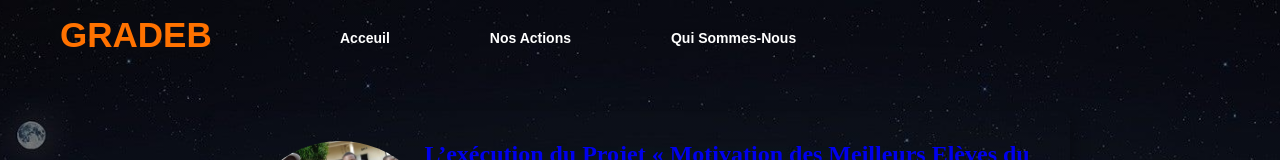
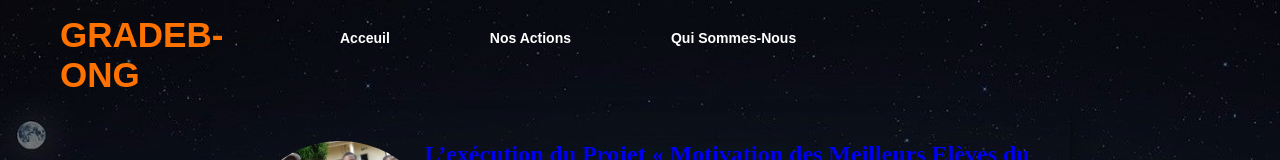
Before and after one commit to GRADEB-ONG/Gradeb, a plain HTML site: page action.html in a window 1280 px wide. Shown: the top 160 px of the page. Drawn offline with nearby package versions, Linux system fonts and the light colour scheme.

Commit message:
Update action.html

```diff
--- a/action.html
+++ b/action.html
@@ -9,7 +9,7 @@
     <div class="main">
         <div class="navbar">
             <div class="icon">
-                <a href="index.html "><h2 class="logo">GRADEB</h2></a>
+                <a href="index.html "><h2 class="logo">GRADEB-ONG</h2></a>
             </div>
 
             <div class="menu">
```
